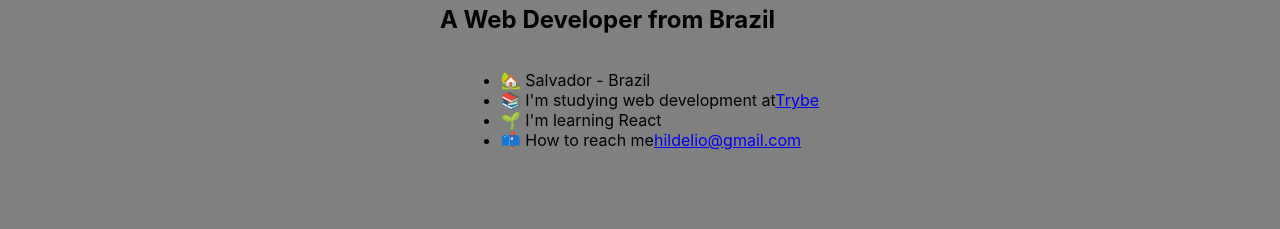
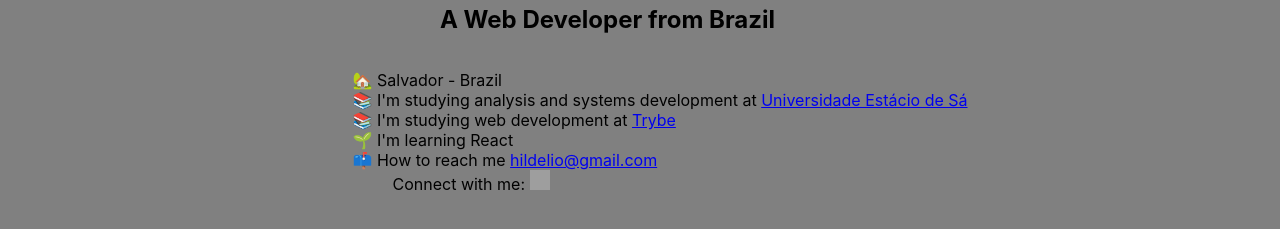
Before and after one commit to hildelio/portfolio, a React (Create React App) app: page /about in a window 1280 px wide. Shown: the part 417-646 px from the top of the page. Built offline with nearby package versions, Linux system fonts and the light colour scheme; grey boxes are pictures that could not be loaded.

Commit message:
adicionando informações no about me

```diff
--- a/src/App.css
+++ b/src/App.css
@@ -63,6 +63,7 @@ body {
   align-items: flex-start;
   align-content: center;
   justify-content: center;
+  list-style: none;
 }
 
 .App-aboutMe {
--- a/src/pages/AboutMe.js
+++ b/src/pages/AboutMe.js
@@ -23,7 +23,12 @@ class AboutMe extends Component {
           <li>🏡 Salvador - Brazil</li>
 
           <li>
-            📚 I'm studying web development at
+            📚 I'm studying analysis and systems development at {' '}
+            <a href="https://estacio.br/">Universidade Estácio de Sá</a>
+            </li>
+
+          <li>
+            📚 I'm studying web development at{' '}
             <a href="https://www.betrybe.com/">Trybe</a>
           </li>
 
@@ -32,8 +37,21 @@ class AboutMe extends Component {
           </li>
 
           <li>
-            📫 How to reach me
+            📫 How to reach me{' '}
             <a href="mailto:hildelio@gmail.com">hildelio@gmail.com</a>
+            <ul>
+            <li>Connect with me:{' '}
+          <a href="https://linkedin.com/in/hildelio" target="blank">
+            <img
+              src="https://raw.githubusercontent.com/rahuldkjain/github-profile-readme-generator/master/src/images/icons/Social/linked-in-alt.svg"
+              alt="hildelio"
+              height="20"
+              width="20"
+            />
+          </a>
+          </li>
+            </ul>
+
           </li>
         </ul>
       </div>
```
